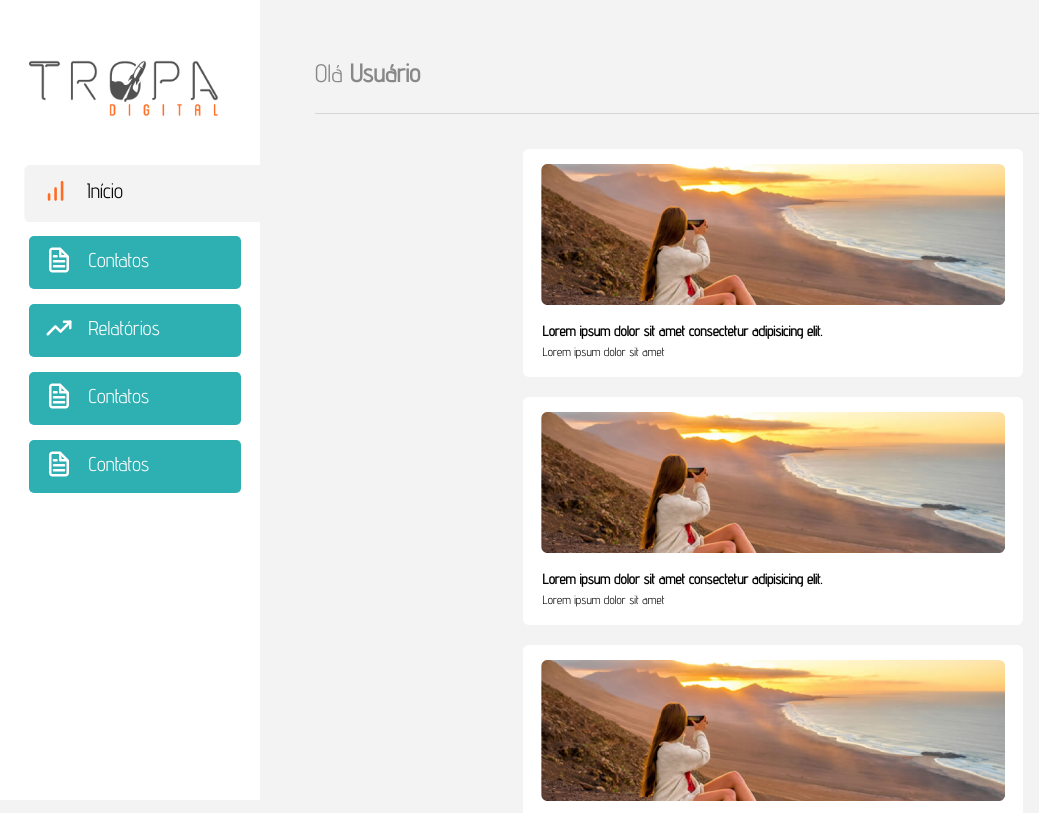
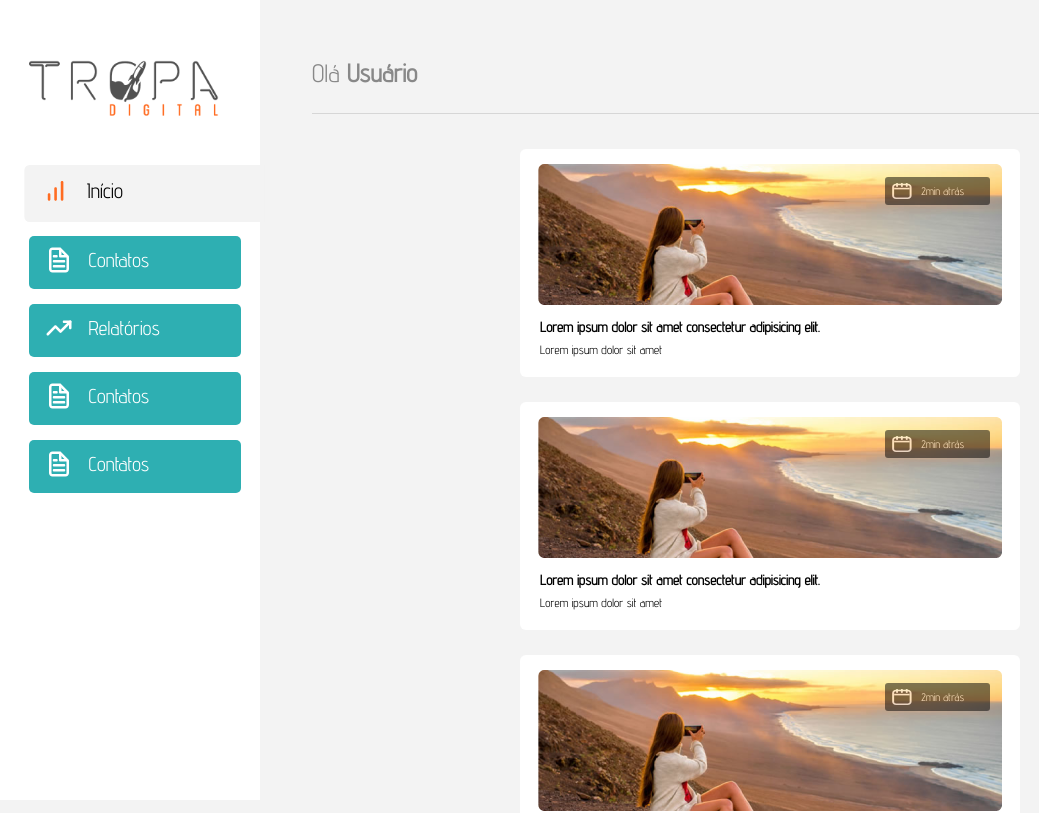
Before and after one commit to DiegoGLins/Teste2_TropaDigital, a React (Vite) app: page /home in a window 1280 px wide. Shown: the top 813 px of the page, without its empty margins (0-1039 px from the left). Built offline with nearby package versions, Linux system fonts and the light colour scheme.

Commit message:
refatoracao

```diff
--- a/src/components/BoxFrame.tsx
+++ b/src/components/BoxFrame.tsx
@@ -1,27 +1,14 @@
-import styled from "styled-components"
+import * as B from './BoxFrameStyle'
 import CardFrame from "./CardFrame"
 import { cardArray } from "./cardArray"
 
-const BoxFrameContainer = styled.div`
-display: flex;
-flex-wrap: wrap;
-justify-content: center;
-align-content: center;
-gap:20px;
-flex-flow: wrap;
-padding-bottom: 50px;
-position: relative;
-z-index: -3
-`
-
-
 const BoxFrame: React.FC = () => {
     return (
-        <BoxFrameContainer>
+        <B.BoxFrameStyle>
             {cardArray.map((item) => (
-                <CardFrame key={item.image} image={item.image} text={item.text} title={item.title} />
+                <CardFrame key={item.image} image={item.image} text={item.text} title={item.title} icon={item.icon} view={item.view} />
             ))}
-        </BoxFrameContainer>
+        </B.BoxFrameStyle>
     )
 }
 
--- /dev/null
+++ b/src/components/BoxFrameStyle.tsx
@@ -0,0 +1,13 @@
+import styled from "styled-components";
+
+export const BoxFrameStyle = styled.div`
+display: flex;
+flex-wrap: wrap;
+justify-content: center;
+align-content: center;
+gap:25px;
+flex-flow: wrap;
+padding-bottom: 20px;
+position: relative;
+z-index: -3
+`
--- a/src/components/CardFrame.tsx
+++ b/src/components/CardFrame.tsx
@@ -5,21 +5,23 @@ interface CardFrameProps {
     title: string;
     text: string
     image: string
+    icon: string | undefined
+    view: string
 }
 
-const CardFrame: React.FC<CardFrameProps> = ({ title, text, image }) => {
+const CardFrame: React.FC<CardFrameProps> = ({ title, text, image, icon, view }) => {
     return (
         <>
             <Ca.CardFrameStyle>
-                <div style={{ paddingTop: '15px', display: 'flex', alignItems: 'center', justifyContent: 'center' }}>
+                <div style={{ paddingTop: '15px', display: 'flex', flexDirection: 'column', alignItems: 'center', justifyContent: 'center' }}>
                     <img src={image} />
                 </div>
-                <div className='iconCalendar'>
-                    <img src={''} />
+                <div style={{ display: 'flex', flexDirection: 'column', justifyContent: 'flex-start', alignItems: 'self-start' }}>
+                    <p className='styleTitle' style={{ padding: '14px 0px 5px 20px' }}><strong>{title}</strong></p>
+                    <p className='styleText' style={{ padding: '2px 0px 5px 20px' }}>{text}</p>
                 </div>
-                <div style={{ display: 'flex', flexDirection: 'column', justifyContent: 'flex-start', padding: '0px 5px 5px 20px' }}>
-                    <p className='styleTitle' style={{ display: 'flex', padding: '0px 0px 5px 0px' }}><strong>{title}</strong></p>
-                    <p className='styleText'>{text}</p>
+                <div className='boxPreview'>
+                    <p className='textPreview'><img style={{ width: '24.27px', height: '20px', paddingRight: '8px' }} src={icon} />{view}</p>
                 </div>
             </Ca.CardFrameStyle>
         </>
--- a/src/components/SideBar.tsx
+++ b/src/components/SideBar.tsx
@@ -1,5 +1,3 @@
-
-//import { useCallback } from "react"
 import IconTogleMenu from "./IconTogleMenu"
 import { SideBarStyle } from "./SideBarStyle"
 import IconStart from '/IconStart.svg'
--- a/src/components/cardArray.ts
+++ b/src/components/cardArray.ts
@@ -1,48 +1,67 @@
+import IconCalendar from '/IconCalendar.svg'
+
 export const cardArray = [
     {
         image: './ImageCard.png',
         title: 'Lorem ipsum dolor sit amet consectetur adipisicing elit.',
-        text: 'Lorem ipsum dolor sit amet'
+        text: 'Lorem ipsum dolor sit amet',
+        icon: `${IconCalendar}`,
+        view: '2min atrás'
     },
     {
         image: './ImageCard.png',
         title: 'Lorem ipsum dolor sit amet consectetur adipisicing elit.',
-        text: 'Lorem ipsum dolor sit amet'
+        text: 'Lorem ipsum dolor sit amet',
+        icon: `${IconCalendar}`,
+        view: '2min atrás'
     },
     {
         image: './ImageCard.png',
         title: 'Lorem ipsum dolor sit amet consectetur adipisicing elit.',
-        text: 'Lorem ipsum dolor sit amet'
+        text: 'Lorem ipsum dolor sit amet',
+        icon: `${IconCalendar}`,
+        view: '2min atrás'
     },
     {
         image: './ImageCard.png',
         title: 'Lorem ipsum dolor sit amet consectetur adipisicing elit.',
-        text: 'Lorem ipsum dolor sit amet'
+        text: 'Lorem ipsum dolor sit amet',
+        icon: `${IconCalendar}`,
+        view: '2min atrás'
     },
     {
         image: './ImageCard.png',
         title: 'Lorem ipsum dolor sit amet consectetur adipisicing elit.',
-        text: 'Lorem ipsum dolor sit amet'
+        text: 'Lorem ipsum dolor sit amet',
+        icon: `${IconCalendar}`,
+        view: '2min atrás'
     },
     {
         image: './ImageCard.png',
         title: 'Lorem ipsum dolor sit amet consectetur adipisicing elit.',
-        text: 'Lorem ipsum dolor sit amet'
+        text: 'Lorem ipsum dolor sit amet',
+        icon: `${IconCalendar}`,
+        view: '2min atrás'
     },
     {
         image: './ImageCard.png',
         title: 'Lorem ipsum dolor sit amet consectetur adipisicing elit.',
-        text: 'Lorem ipsum dolor sit amet'
+        text: 'Lorem ipsum dolor sit amet',
+        icon: `${IconCalendar}`,
+        view: '2min atrás'
     },
     {
         image: './ImageCard.png',
         title: 'Lorem ipsum dolor sit amet consectetur adipisicing elit.',
-        text: 'Lorem ipsum dolor sit amet'
+        text: 'Lorem ipsum dolor sit amet',
+        icon: `${IconCalendar}`,
+        view: '2min atrás'
     },
     {
         image: './ImageCard.png',
         title: 'Lorem ipsum dolor sit amet consectetur adipisicing elit.',
-        text: 'Lorem ipsum dolor sit amet'
+        text: 'Lorem ipsum dolor sit amet',
+        icon: `${IconCalendar}`,
+        view: '2min atrás'
     },
-
 ]
--- a/src/index.css
+++ b/src/index.css
@@ -126,34 +126,62 @@ body {
   font-size: 12px;
   font-weight: 400;
   color: #000;
+  padding-bottom: 15px;
 }
 
-.BoxFrameContainer {
+.boxPreview {
+  width: 101px;
+  height: 30px;
+  background-color: #000;
+  opacity: 50%;
+  border-radius: 3px;
+  display: flex;
+  flex-direction: column;
+  justify-content: flex-start;
+  align-content: flex-start;
+  bottom: 185px;
+  left: 365px;
+  position: relative;
+  color: #fff;
+  padding: 4px 0px 4px 4px;
+}
+
+.textPreview {
+  display: flex;
+  justify-content: flex-start;
+  align-items: center;
+  font-family: 'Advent Pro', sans-serif;
+  font-weight: 400;
+  font-size: 11px;
+  color: #fff;
+}
+
+.BoxFrameStyle {
   display: flex;
   flex-wrap: wrap;
   justify-content: center;
 }
 
 @media screen and (max-width: 1280px) {
-  .BoxFrameContainer {
+  .BoxFrameStyle {
     justify-content: flex-start;
   }
 }
 
 @media screen and (max-width: 960px) {
-  .BoxFrameContainer {
+  .BoxFrameStyle {
     justify-content: center;
   }
 }
 
 @media screen and (max-width: 600px) {
-  .BoxFrameContainer {
+  .BoxFrameStyle {
     justify-content: flex-start;
   }
 }
 
 @media screen and (max-width: 480px) {
-  .BoxFrameContainer {
+  .BoxFrameStyle {
     justify-content: center;
   }
 }
--- a/src/pages/Contatos.tsx
+++ b/src/pages/Contatos.tsx
@@ -9,8 +9,8 @@ const Contatos = () => {
                 <Grid container sx={{ display: 'flex', flexDirection: 'column', width: '100%' }}>
                     <Grid container item sx={{ flexGrow: 1, width: '100%', height: '100vh', flexDirection: 'column', display: 'flex', justifyContent: 'flex-start', padding: '5px 0px 0px 265px' }}>
                         <Grid item sx={{ width: '100%' }}>
-                            <Typography sx={{ padding: '50px 0px 20px 50px' }}><span className="greetingFinaly">Contatos</span></Typography>
-                            <Grid item sx={{ width: '97%', padding: '0px 0px 35px 50px' }}>
+                            <Typography sx={{ padding: '50px 0px 20px 52px' }}><span className="greetingFinaly">Contatos</span></Typography>
+                            <Grid item sx={{ width: '96.8%', padding: '0px 0px 35px 52px' }}>
                                 <Divider />
                             </Grid>
                         </Grid>
--- a/src/pages/Home.tsx
+++ b/src/pages/Home.tsx
@@ -9,11 +9,11 @@ const Home = () => {
         <>
             <div style={{ width: '100%', height: '100vh', display: 'flex', alignContent: 'center', justifyItems: 'center' }}>
                 <Sidebar />
-                <Grid container sx={{ display: 'flex', flexDirection: 'column', width: '100%' }}>
-                    <Grid container item sx={{ flexGrow: 1, width: '100%', height: '100vh', flexDirection: 'column', display: 'flex', justifyContent: 'flex-start', padding: '5px 0px 0px 265px' }}>
+                <Grid container sx={{ display: 'flex', flexDirection: 'column', width: '100%', overflow: 'visible' }}>
+                    <Grid container item sx={{ flexGrow: 1, width: '100%', height: '100vh', flexDirection: 'column', display: 'flex', justifyContent: 'flex-start', padding: '5px 0px 0px 260px' }}>
                         <Grid item sx={{ width: '100%' }}>
-                            <Typography sx={{ padding: '50px 0px 20px 50px' }}><span className="greetingInitial">Olá </span><span className="greetingFinaly">Usuário</span></Typography>
-                            <Grid item sx={{ width: '97%', padding: '0px 0px 35px 50px' }}>
+                            <Typography sx={{ padding: '50px 0px 20px 52px' }}><span className="greetingInitial">Olá </span><span className="greetingFinaly">Usuário</span></Typography>
+                            <Grid item sx={{ width: '96.8%', padding: '0px 0px 35px 52px' }}>
                                 <Divider />
                             </Grid>
                             <BoxFrame />
--- a/src/pages/Relatorios.tsx
+++ b/src/pages/Relatorios.tsx
@@ -9,8 +9,8 @@ const Relatorios = () => {
                 <Grid container sx={{ display: 'flex', flexDirection: 'column', width: '100%' }}>
                     <Grid container item sx={{ flexGrow: 1, width: '100%', height: '100vh', flexDirection: 'column', display: 'flex', justifyContent: 'flex-start', padding: '5px 0px 0px 265px' }}>
                         <Grid item sx={{ width: '100%' }}>
-                            <Typography sx={{ padding: '50px 0px 20px 50px' }}><span className="greetingFinaly">Relatórios</span></Typography>
-                            <Grid item sx={{ width: '97%', padding: '0px 0px 35px 50px' }}>
+                            <Typography sx={{ padding: '50px 0px 20px 52px' }}><span className="greetingFinaly">Relatórios</span></Typography>
+                            <Grid item sx={{ width: '96.8%', padding: '0px 0px 35px 52px' }}>
                                 <Divider />
                             </Grid>
                         </Grid>
```
